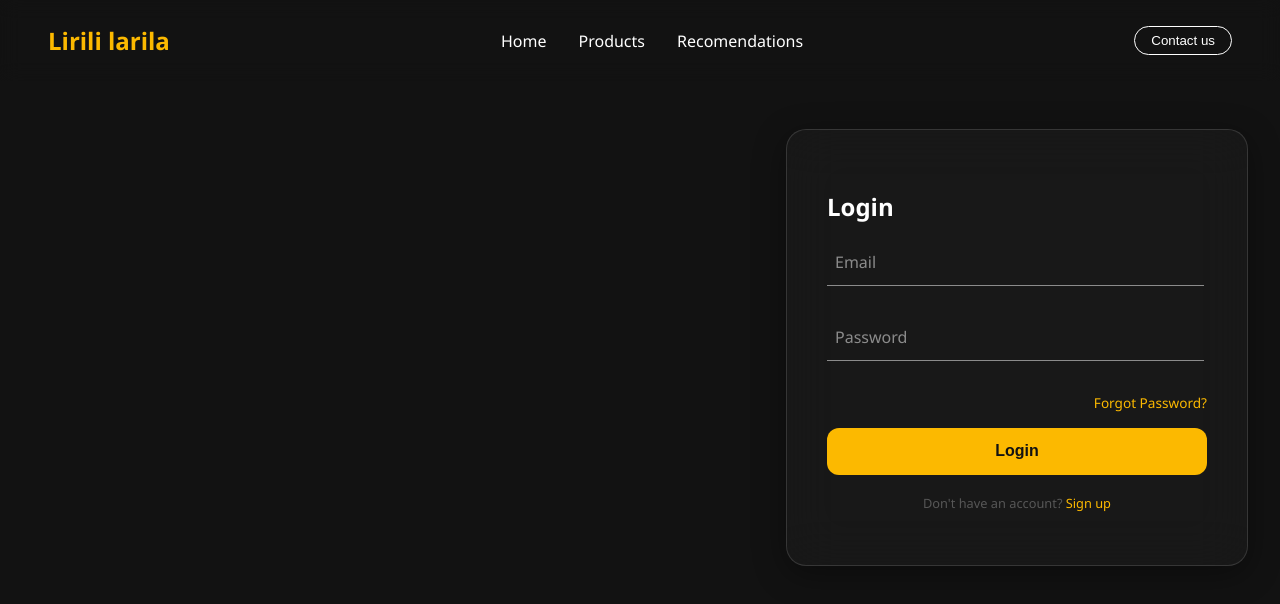
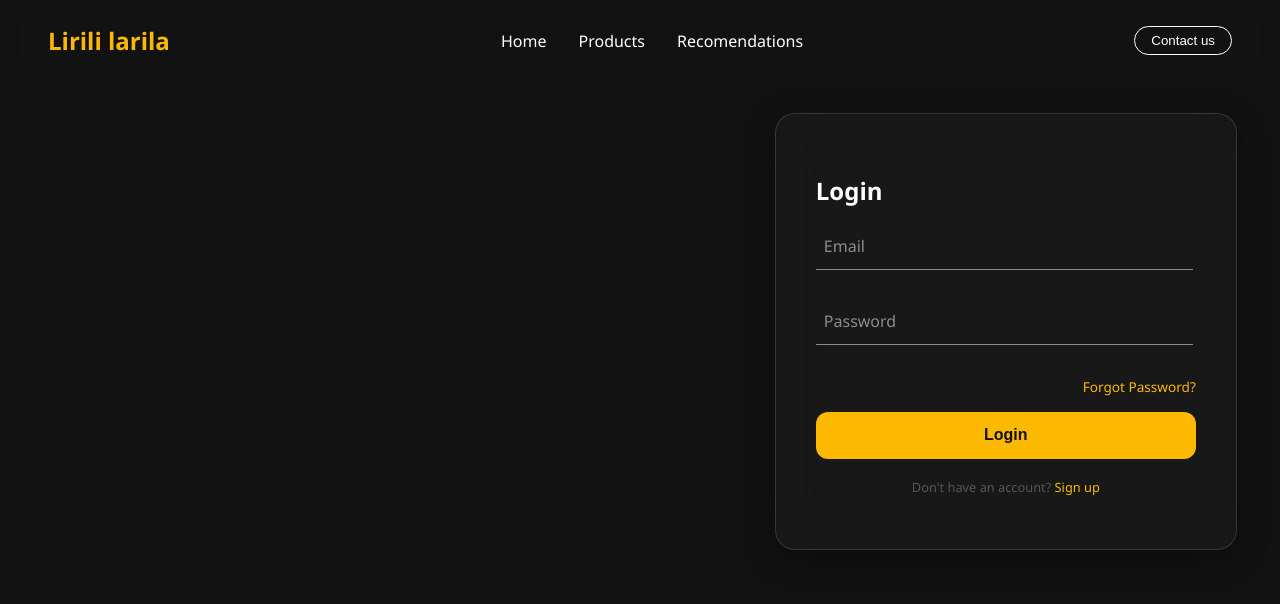
Before and after one commit to angelodrigues/Ecommerce-Front, a React (Vite) app: page / in a window 1280 px wide. Shown: the top 604 px of the page. Built offline with nearby package versions, Linux system fonts and the light colour scheme.

Commit message:
change the position of login card

```diff
--- a/src/pages/login/Login.css
+++ b/src/pages/login/Login.css
@@ -3,7 +3,7 @@
     justify-content: flex-end;
     align-items: center;
     flex-grow: 1;
-    padding: 3rem 2rem;
+    padding: 2rem 2.7rem;
     background-color: #121212;
   }
 
```
